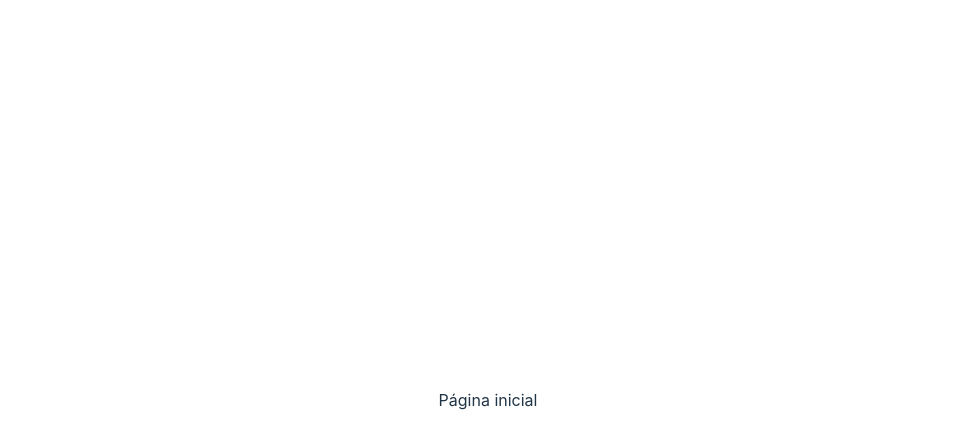
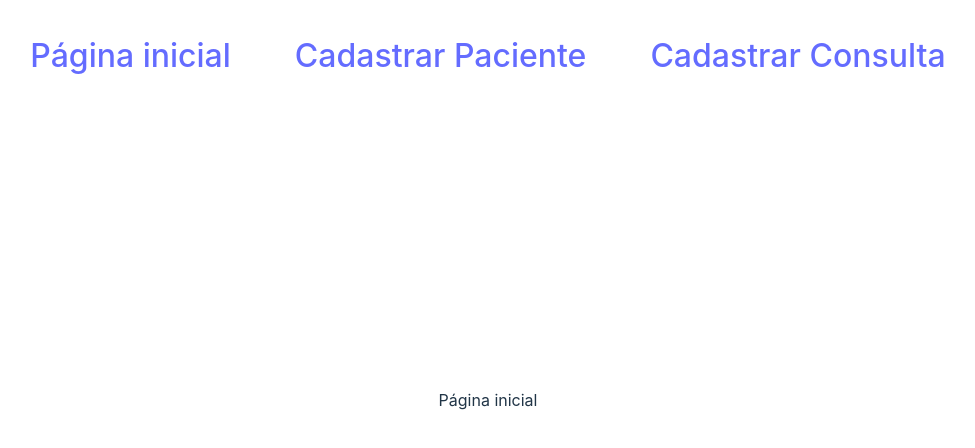
Before and after one commit to Felipe-Noguez/client-consulta, a React (Vite) app: page / in a window 1280 px wide. Shown: the top 448 px of the page, without its empty margins (152-1127 px from the left). Built offline with nearby package versions, Linux system fonts and the light colour scheme.

Commit message:
Feat: Adicionado cabeçalho para a página

```diff
--- a/src/App.jsx
+++ b/src/App.jsx
@@ -1,10 +1,12 @@
 import './App.css'
 import {RotasPrincipais} from "./routes/RotasPrincipais.jsx";
+import {Cabecalho} from "./components/Cabecalho";
 
 function App() {
 
     return (
         <div>
+            <Cabecalho/>
             <RotasPrincipais/>
         </div>
     )
--- /dev/null
+++ b/src/components/Cabecalho.jsx
@@ -0,0 +1,20 @@
+import {Link} from "react-router-dom";
+
+export const Cabecalho = () => {
+    return(
+        <header style={{
+            display:'flex',
+            gap: 64,
+            justifyContent:"center",
+            position:"absolute",
+            top: 32,
+            left: 0,
+            right: 0,
+            fontSize: 32
+        }}>
+            <Link to="/">Página inicial</Link>
+            <Link to="/cadastrar-paciente">Cadastrar Paciente</Link>
+            <Link to="/cadastrar-consulta">Cadastrar Consulta</Link>
+        </header>
+    )
+}
```
